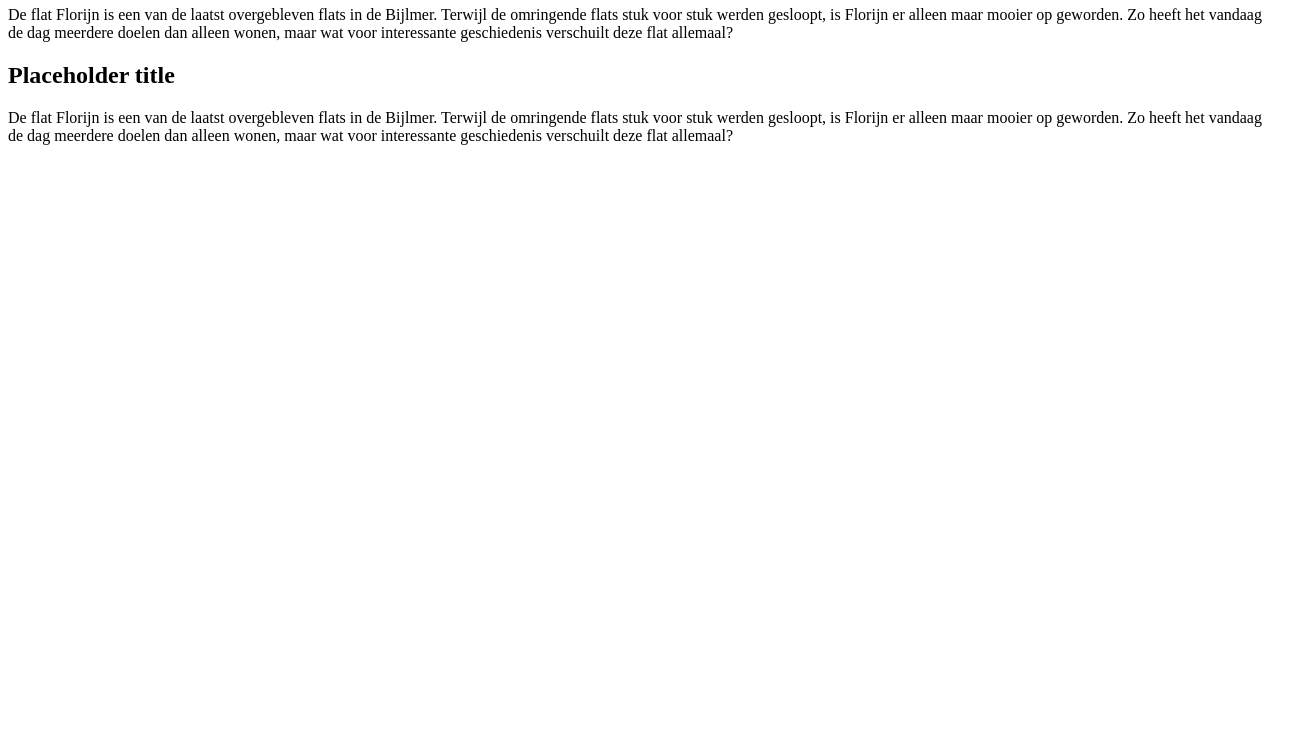
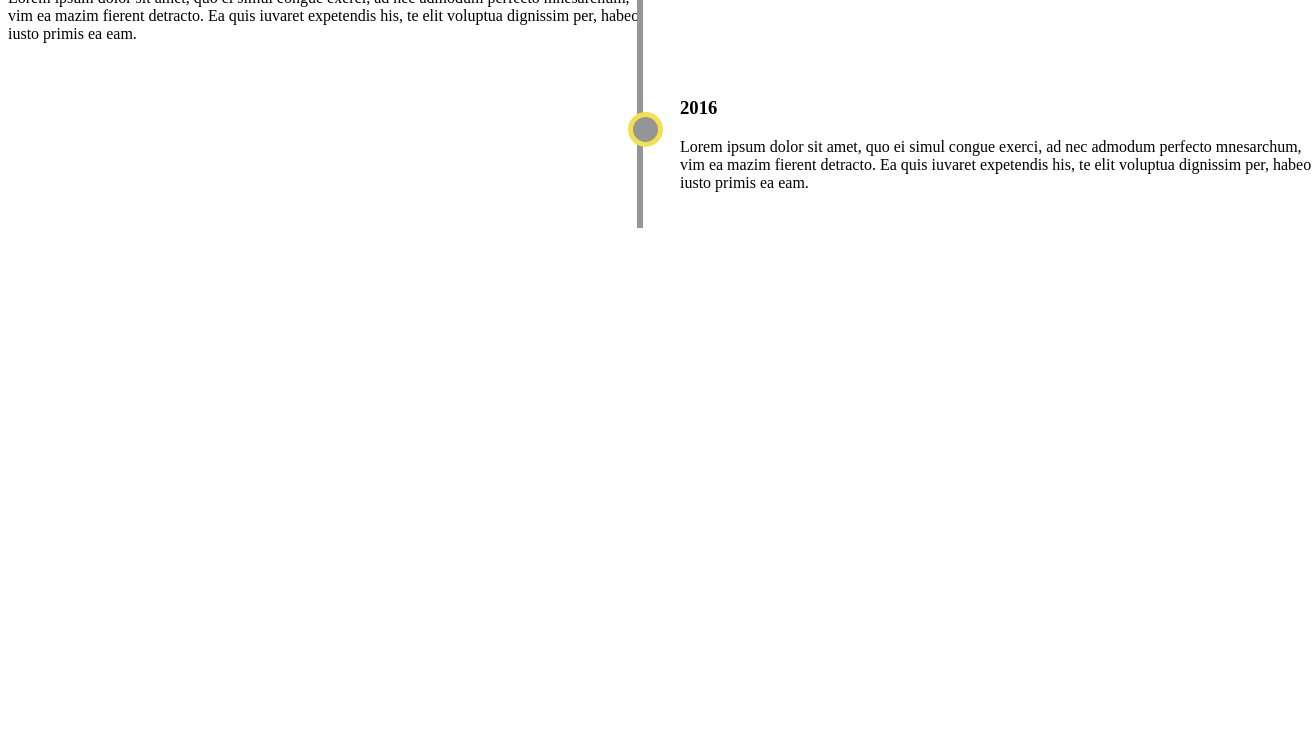
Before and after one commit to RomelloHvA/PAD, a plain HTML site: page src/html_views/timeline.html in a window 1280 px wide. Shown: the part 60-800 px from the top of the page, 1312 px wide, since content can reach past the window. Drawn offline with Linux system fonts and the light colour scheme.

Commit message:
start with the timeline.

```diff
--- a/src/assets/css/pages/timeline.css
+++ b/src/assets/css/pages/timeline.css
@@ -0,0 +1,116 @@
+/* The actual timeline (the vertical ruler) */
+.main-timeline {
+    position: relative;
+}
+
+/* The actual timeline (the vertical ruler) */
+.main-timeline::after {
+    content: "";
+    position: absolute;
+    width: 6px;
+    background-color: #939597;
+    top: 0;
+    bottom: 0;
+    left: 50%;
+    margin-left: -3px;
+}
+
+/* Container around content */
+.timeline {
+    position: relative;
+    background-color: inherit;
+    width: 50%;
+}
+
+/* The circles on the timeline */
+.timeline::after {
+    content: "";
+    position: absolute;
+    width: 25px;
+    height: 25px;
+    right: -13px;
+    background-color: #939597;
+    border: 5px solid #f5df4d;
+    top: 15px;
+    border-radius: 50%;
+    z-index: 1;
+}
+
+/* Place the container to the left */
+.left {
+    padding: 0px 40px 20px 0px;
+    left: 0;
+}
+
+/* Place the container to the right */
+.right {
+    padding: 0px 0px 20px 40px;
+    left: 50%;
+}
+
+/* Add arrows to the left container (pointing right) */
+.left::before {
+    content: " ";
+    position: absolute;
+    top: 18px;
+    z-index: 1;
+    right: 30px;
+    border: medium solid white;
+    border-width: 10px 0 10px 10px;
+    border-color: transparent transparent transparent white;
+}
+
+/* Add arrows to the right container (pointing left) */
+.right::before {
+    content: " ";
+    position: absolute;
+    top: 18px;
+    z-index: 1;
+    left: 30px;
+    border: medium solid white;
+    border-width: 10px 10px 10px 0;
+    border-color: transparent white transparent transparent;
+}
+
+/* Fix the circle for containers on the right side */
+.right::after {
+    left: -12px;
+}
+
+/* Media queries - Responsive timeline on screens less than 600px wide */
+@media screen and (max-width: 600px) {
+    /* Place the timelime to the left */
+    .main-timeline::after {
+        left: 31px;
+    }
+
+    /* Full-width containers */
+    .timeline {
+        width: 100%;
+        padding-left: 70px;
+        padding-right: 25px;
+    }
+
+    /* Make sure that all arrows are pointing leftwards */
+    .timeline::before {
+        left: 60px;
+        border: medium solid white;
+        border-width: 10px 10px 10px 0;
+        border-color: transparent white transparent transparent;
+    }
+
+    /* Make sure all circles are at the same spot */
+    .left::after,
+    .right::after {
+        left: 18px;
+    }
+
+    .left::before {
+        right: auto;
+    }
+
+    /* Make all right containers behave like the left ones */
+    .right {
+        left: 0%;
+    }
+}
--- a/src/assets/js/repositories/storyRepository.js
+++ b/src/assets/js/repositories/storyRepository.js
@@ -23,6 +23,9 @@ export class storyRepository {
     async getHighestRatedStory() {
         return await this.#networkManager.doRequest(`${this.#route}/highestRated`, "GET");
     }
+    async getHighestStoryPerYear(requestBody) {
+        return await this.#networkManager.doRequest(`${this.#route}/highestRatedPerYear`, "GET", requestBody);
+    }
 
     async delete() {
 
--- a/src/html_views/timeline.html
+++ b/src/html_views/timeline.html
@@ -1,31 +1,31 @@
-<div class="bg-dark container text-white">
-<!--Introduction section to the timeline    -->
-    <div class="top-section">
-        <h1>Introductie Titel</h1>
-        <p>
-            De flat Florijn is een van de laatst overgebleven flats in de Bijlmer. Terwijl de omringende
-            flats stuk voor stuk werden gesloopt, is Florijn er alleen maar mooier op geworden. Zo
-            heeft het vandaag de dag meerdere doelen dan alleen wonen, maar wat voor interessante
-            geschiedenis verschuilt deze flat allemaal?
-        </p>
-    </div>
-    <div class="timeline">
-        <div class="line"></div>
-        <div class="section">
-            <div class="circle"></div>
-            <div class="content">
-                <h2 class = "contentTitle">Placeholder title</h2>
-                <p class="contentText">
-                    De flat Florijn is een van de laatst overgebleven flats in de Bijlmer. Terwijl de omringende
-                    flats stuk voor stuk werden gesloopt, is Florijn er alleen maar mooier op geworden. Zo
-                    heeft het vandaag de dag meerdere doelen dan alleen wonen, maar wat voor interessante
-                    geschiedenis verschuilt deze flat allemaal?
-                </p>
-
+<link rel="stylesheet" href="/assets/css/pages/timeline.css">
+<!--text black also influences the timeline color-->
+<section class="text-black">
+<!--    Adds padding to the top-->
+    <div class="container py-5">
+<!--        Timeline vertical line-->
+        <div class="main-timeline">
+            <div class="timeline left">
+                <div class="card">
+                    <div class="card-body p-4">
+                        <h3 class ="year">2017</h3>
+                        <p class="mb-0">Lorem ipsum dolor sit amet, quo ei simul congue exerci, ad nec admodum perfecto
+                            mnesarchum, vim ea mazim fierent detracto. Ea quis iuvaret expetendis his, te elit voluptua
+                            dignissim per, habeo iusto primis ea eam.</p>
+                    </div>
+                </div>
             </div>
-
+            <div class="timeline right">
+                <div class="card">
+                    <div class="card-body p-4">
+                        <h3>2016</h3>
+                        <p class="mb-0">Lorem ipsum dolor sit amet, quo ei simul congue exerci, ad nec admodum perfecto
+                            mnesarchum, vim ea mazim fierent detracto. Ea quis iuvaret expetendis his, te elit voluptua
+                            dignissim per, habeo iusto primis ea eam.</p>
+                    </div>
+                </div>
+            </div>
         </div>
 
     </div>
-
-</div>
+</section>
```
Also changed, not shown: server/routes/storyRoutes.js (+24 -0 lines), src/assets/js/controllers/timelineController.js (+9 -2 lines).
